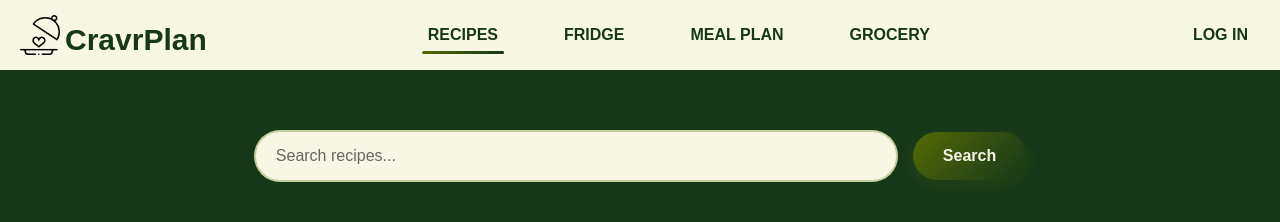
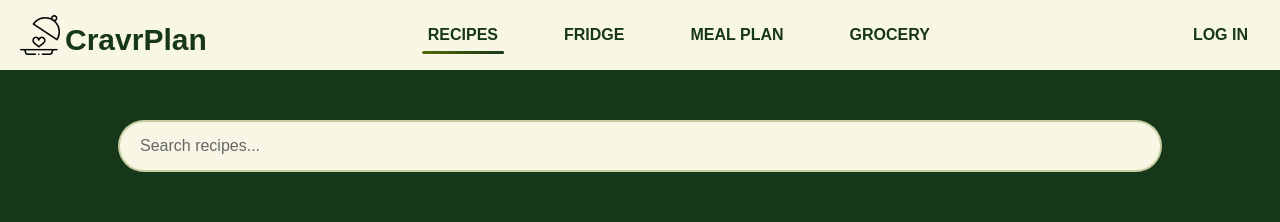
Before and after one commit to emjiZzz/cravrplan-app, a React (Vite) app: page /recipes in a window 1280 px wide. Shown: the top 222 px of the page. Built offline with nearby package versions, Linux system fonts and the light colour scheme; no server answers.

Commit message:
feat: Enhanced today's event UI

```diff
--- a/src/pages/RecipesPage.module.css
+++ b/src/pages/RecipesPage.module.css
@@ -14,7 +14,7 @@
 
 /* Search Bar */
 .searchBar {
-  margin-top: 40px;
+  margin-top: 30px;
   margin-bottom: 40px;
   text-align: center;
   display: flex;
@@ -24,8 +24,8 @@
 }
 
 .searchInput {
-  width: 50%;
-  max-width: 600px;
+  width: 1000px;
+  max-width: 1000px;
   padding: 15px 20px;
   border: 2px solid rgba(84, 106, 4, 0.3);
   border-radius: 50px;
--- a/src/pages/RecipesPage.tsx
+++ b/src/pages/RecipesPage.tsx
@@ -188,12 +188,7 @@ const RecipesPage: React.FC = () => {
             }}
             className={styles.searchInput}
           />
-          <button
-            onClick={handleSearch}
-            className={styles.searchButton}
-          >
-            Search
-          </button>
+
         </div>
 
         {/* Filter Dropdowns */}
```
